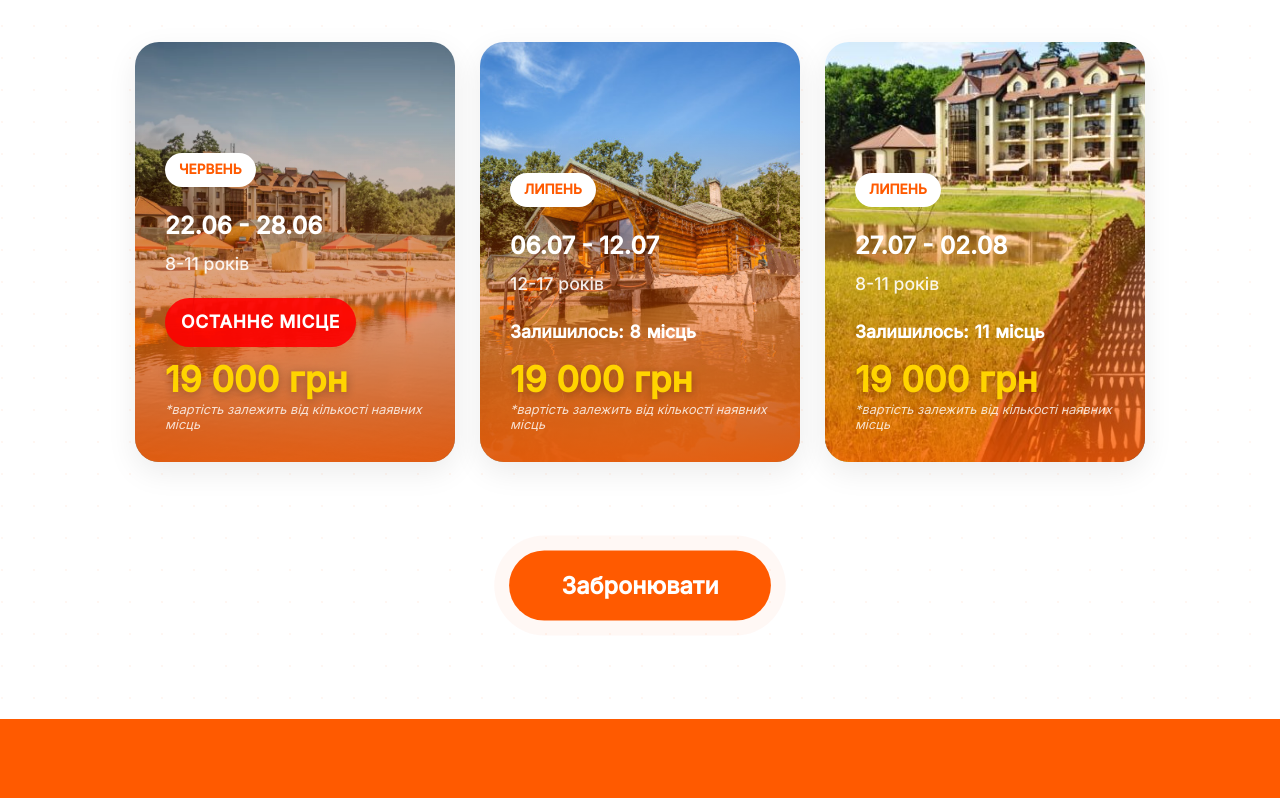
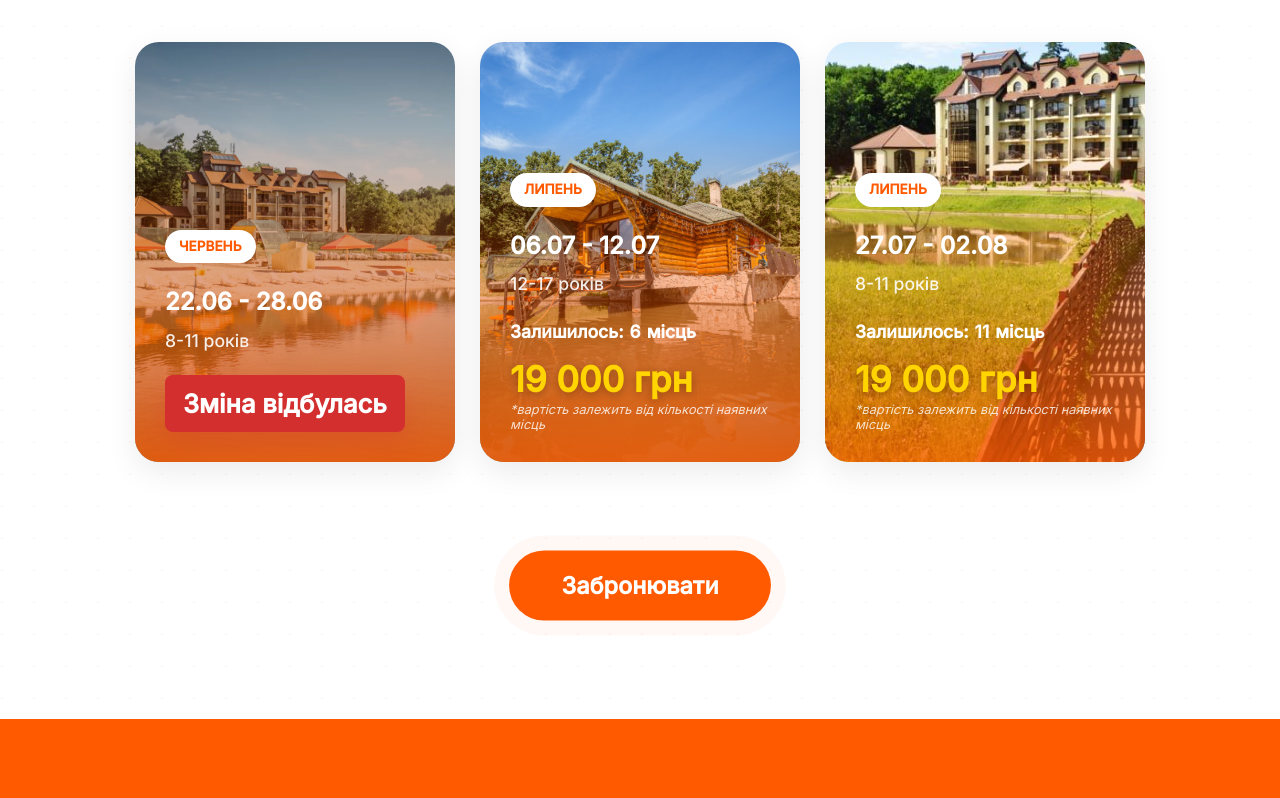
Before and after one commit to NastiiaTokar/starlife, a plain HTML site: page index.html in a window 1280 px wide. Shown: the part 4682-5480 px from the top of the page. Drawn offline with Linux system fonts and the light colour scheme.

Commit message:
19commit

```diff
--- a/config.js
+++ b/config.js
@@ -41,7 +41,7 @@ const CONFIG = {
             dates: "06.07 - 12.07",
             group: "12-17 років",
             bg_image: "images/3.jpg",
-            places: 8,
+            places: 6,
             price: "19 000 грн"
         },
         {
--- a/script.js
+++ b/script.js
@@ -53,6 +53,14 @@ document.addEventListener('DOMContentLoaded', () => {
             const placesMarkup = isLastSpot
                 ? `<p class="shift-places shift-places--last"><span class="shift-places-label">Останнє місце</span></p>`
                 : `<p class="shift-places">Залишилось: <span class="shift-places-count">${shift.places || 0}</span> місць</p>`;
+
+            // For June (Червень) show that the shift already occurred
+            const isJune = shift.month && String(shift.month).toLowerCase().includes('червень');
+
+            const contentBlock = isJune
+                ? `<div style="margin-top: 20px;"><p class="shift-occurred">Зміна відбулась</p></div>`
+                : `<div style="margin-top: 20px;">${placesMarkup}<div class="shift-price">${shift.price || ''}</div><div class="shift-price-note">*вартість залежить від кількості наявних місць</div></div>`;
+
             const s = document.createElement('div');
             s.className = 'shift-card';
             s.style.backgroundImage = `url('${shift.bg_image}')`;
@@ -62,11 +70,7 @@ document.addEventListener('DOMContentLoaded', () => {
                     <span class="shift-month">${shift.month}</span>
                     <h3 class="shift-dates">${shift.dates}</h3>
                     <p class="shift-group">${shift.group}</p>
-                    <div style="margin-top: 20px;">
-                        ${placesMarkup}
-                        <div class="shift-price">${shift.price || ''}</div>
-                        <div class="shift-price-note">*вартість залежить від кількості наявних місць</div>
-                    </div>
+                    ${contentBlock}
                 </div>
             `;
             shiftsSlider.appendChild(s);
--- a/styles.css
+++ b/styles.css
@@ -883,6 +883,21 @@ body {
     line-height: 1.2;
 }
 
+/* Emphasize past shift label: white text with red outline, larger and eye-catching */
+.shift-occurred {
+    display: inline-flex;
+    align-items: center;
+    justify-content: center;
+    color: #ffffff;
+    background: #d32f2f; /* strong red background */
+    font-size: 1.6rem;
+    font-weight: 900;
+    padding: 16px 18px;
+    border-radius: 8px; /* slightly rounded square */
+    box-shadow: 0 10px 26px rgba(211,47,47,0.28);
+    line-height: 1;
+}
+
 /* --- Gallery --- */
 .gallery-title {
     line-height: 1.1;
```
